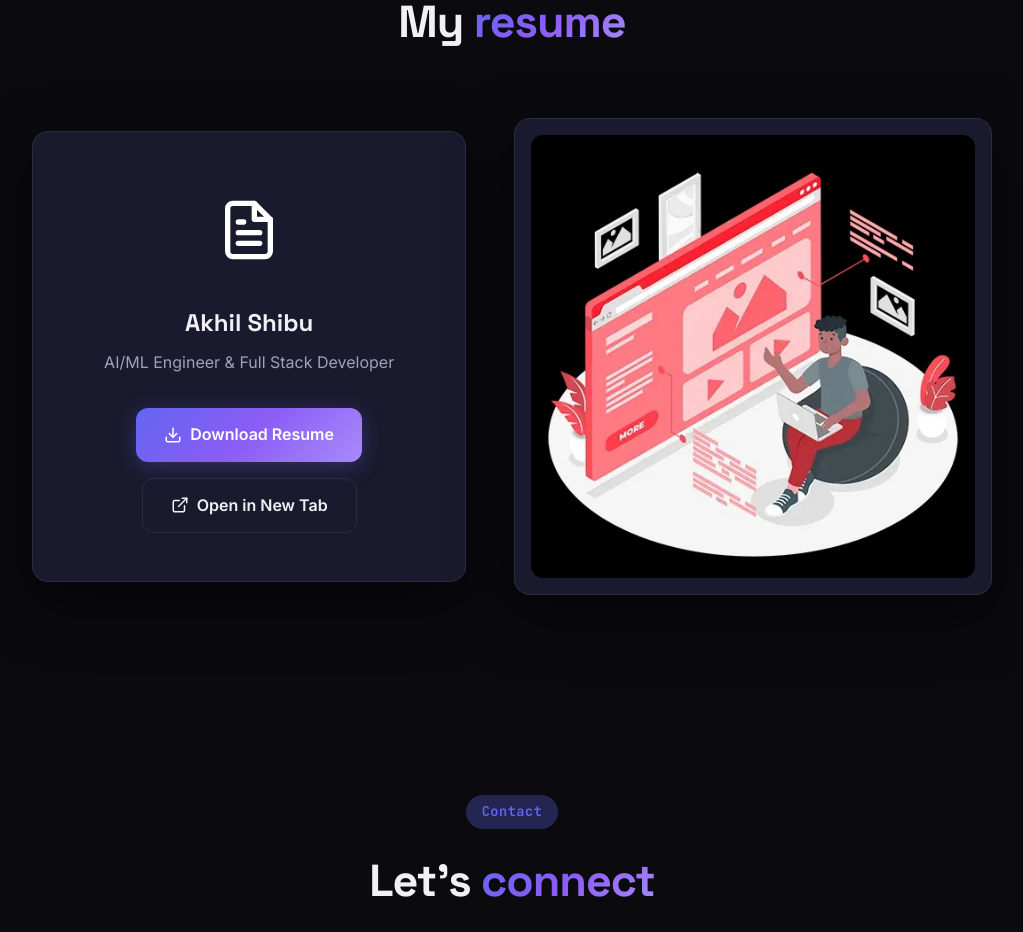
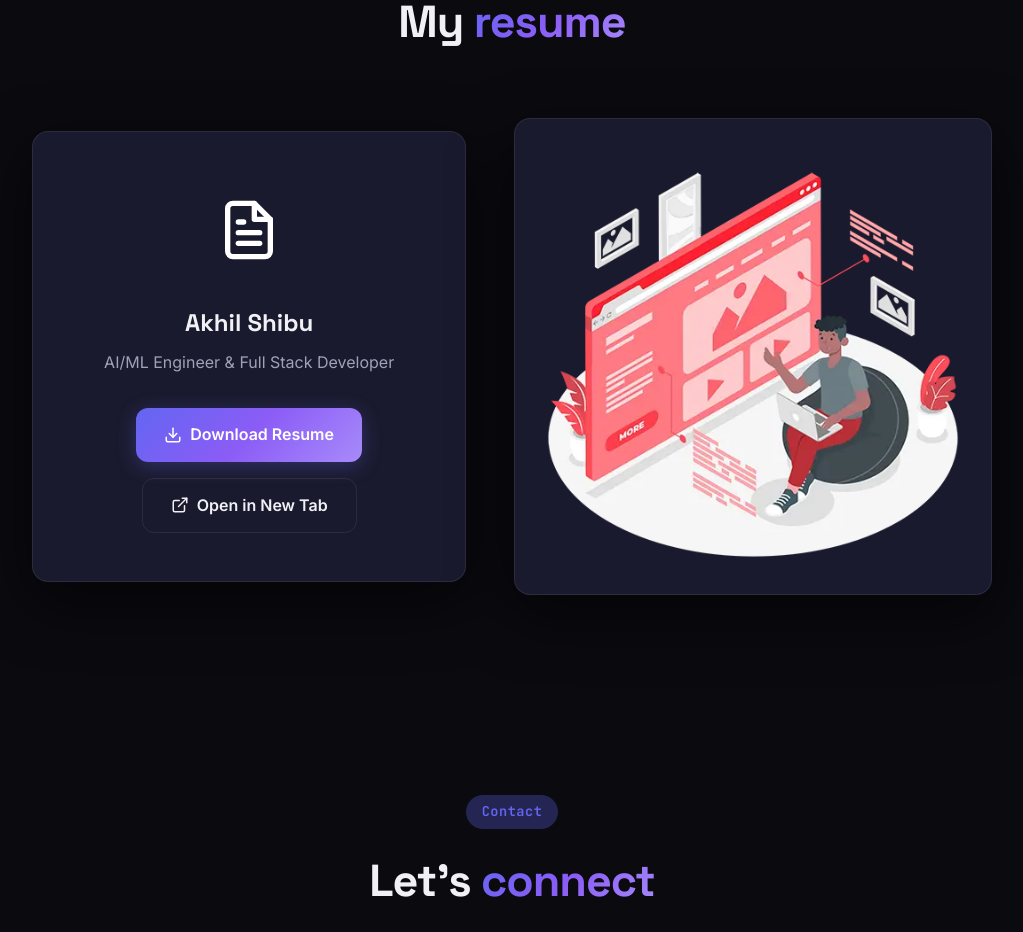
Before and after one commit to Hydra404coder/Portfolionew, a React (Vite) app: page / in a window 1280 px wide. Shown: the part 10100-11032 px from the top of the page, without its empty margins (128-1151 px from the left). Built offline with nearby package versions, Linux system fonts and the light colour scheme.

Commit message:
fix: resume image path to resume1.png

```diff
--- a/src/components/Resume.jsx
+++ b/src/components/Resume.jsx
@@ -46,7 +46,7 @@ export default function Resume() {
 
           <div className="resume-preview">
             <img
-              src="/photos/resume.jpg"
+              src="/photos/resume1.png"
               alt="Resume preview"
               className="resume-preview-img"
             />
```
Also changed, not shown: public/photos/resume.jpg (deleted), public/photos/resume1.png (added).
